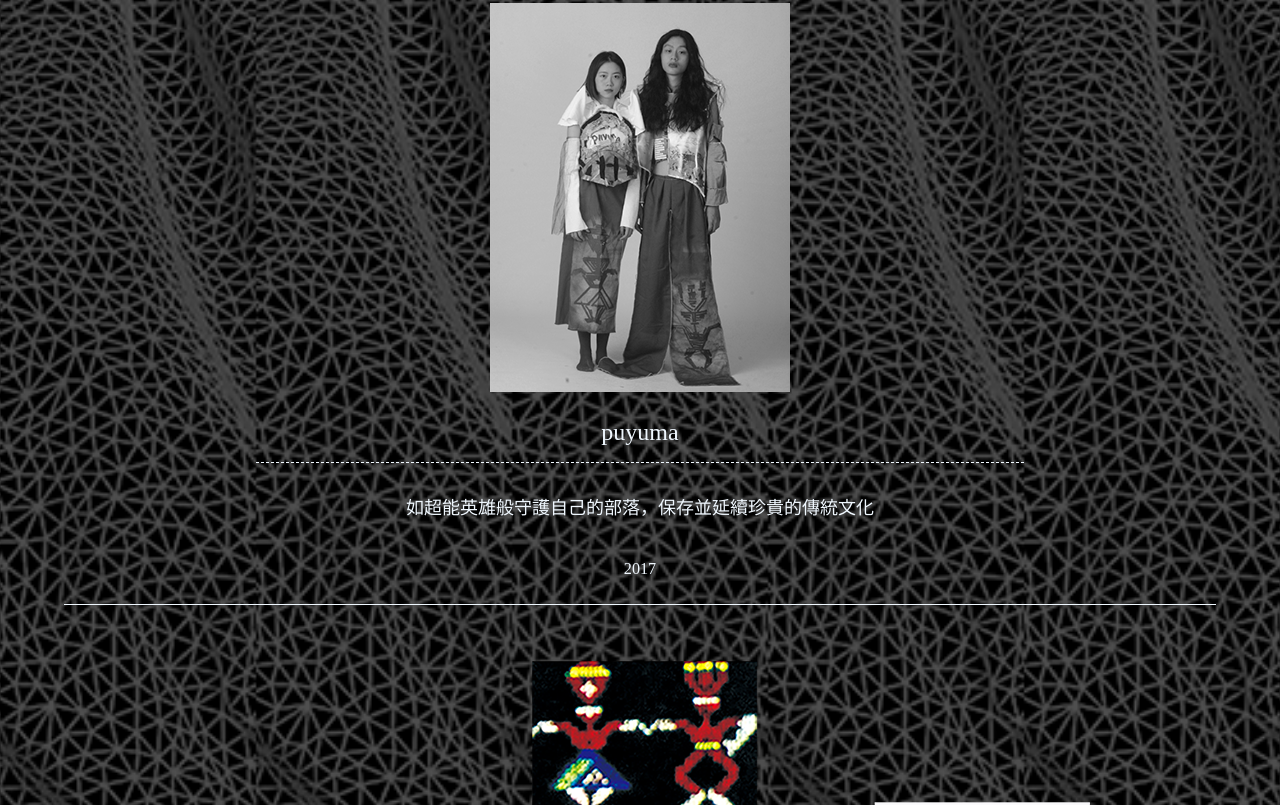
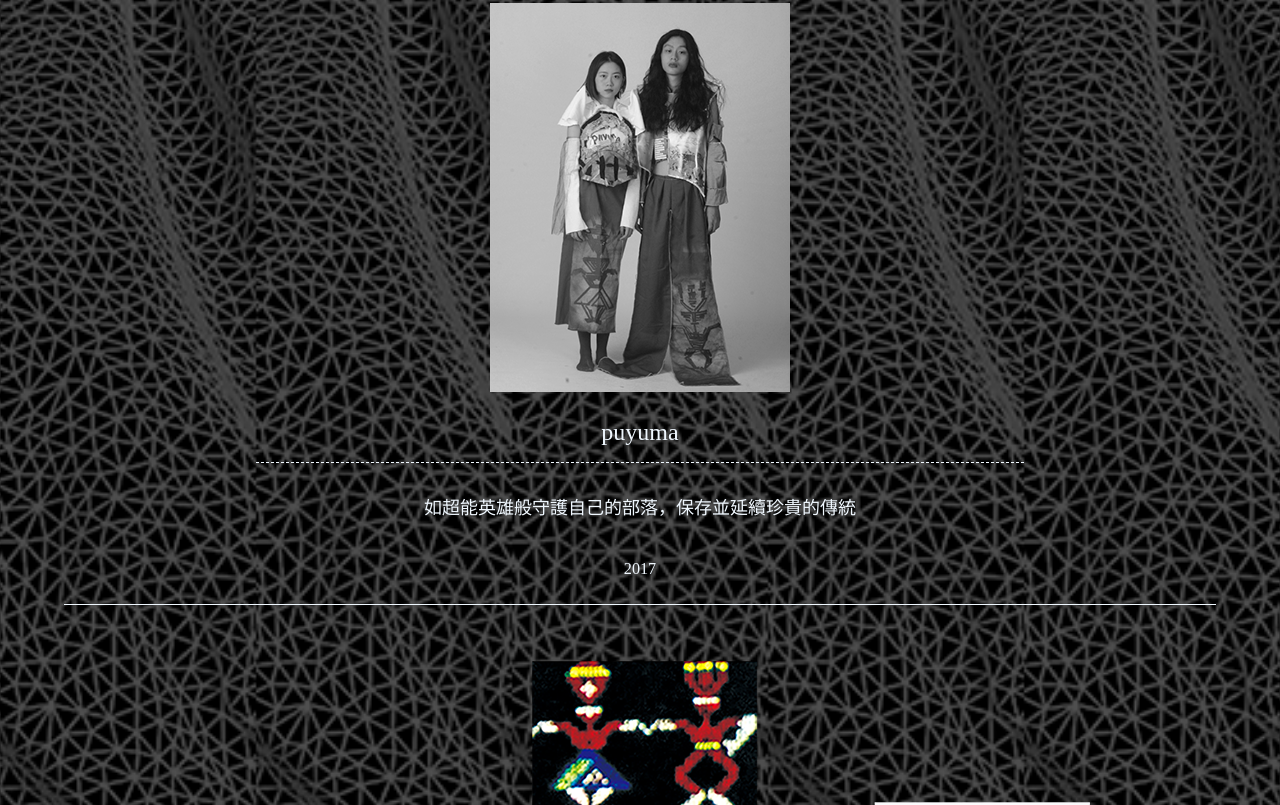
Before and after one commit to Rinzyyyy/rinzy-lu.github.io, a plain HTML site: page PW/puyuma.html in a window 1280 px wide. Shown: the part 403-1208 px from the top of the page. Drawn offline with Linux system fonts and the light colour scheme.

Commit message:
Update puyuma.html

```diff
--- a/PW/puyuma.html
+++ b/PW/puyuma.html
@@ -34,7 +34,7 @@
             puyuma
           </h1>
           <p class="m-word">
-            如超能英雄般守護自己的部落，保存並延續珍貴的傳統文化
+            如超能英雄般守護自己的部落，保存並延續珍貴的傳統
             <br>
 
             <br>
```
